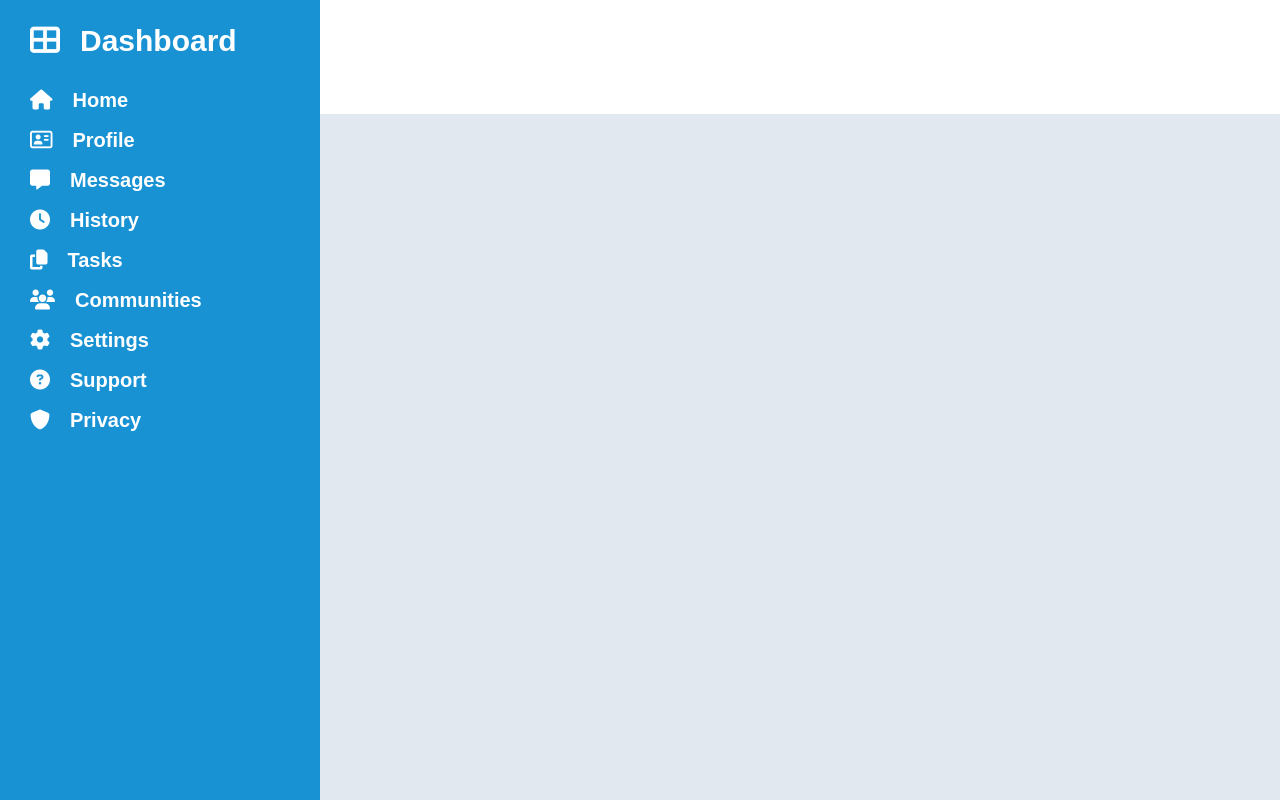
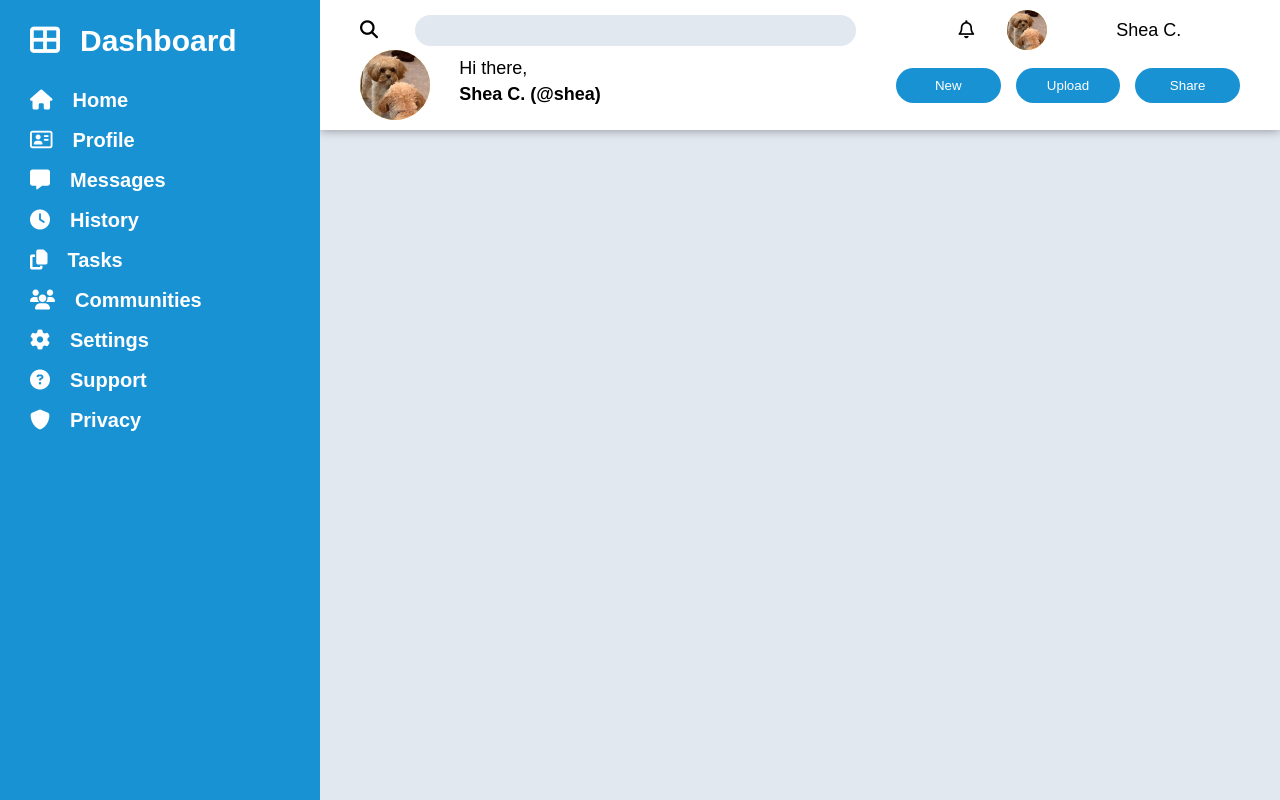
Before and after one commit to sheacronin/admin-dashboard, a plain HTML site: page index.html in a window 1280 px wide. Drawn offline with Linux system fonts and the light colour scheme.

Commit message:
Style header

```diff
--- a/index.html
+++ b/index.html
@@ -28,7 +28,28 @@
                 <li><a href="#"><i class="fa-solid fa-shield-blank"></i>Privacy</a></li>
             </ul>
         </aside>
-        <header></header>
+
+        <header>
+            <div class="searchbar">
+                <i class="fa-solid fa-magnifying-glass"></i>
+                <input type="search" name="search" id="search">
+            </div>
+            <div class="user-info">
+                <i class="fa-regular fa-bell"></i>
+                <img src="images/dog.PNG" alt="">
+                <p>Shea C.</p>
+            </div>
+            <div class="user-greeting">
+                <img src="images/dog.PNG" alt="">
+                <p class="hi">Hi there,</p>
+                <p class="user-name">Shea C. (@shea)</p>
+            </div>
+            <div class="post-buttons">
+                <button type="button">New</button>
+                <button type="button">Upload</button>
+                <button type="button">Share</button>
+            </div>
+        </header>
         <main></main>
     </div>
 </body>
--- a/styles/style.scss
+++ b/styles/style.scss
@@ -17,6 +17,10 @@ body {
     font-family: sans-serif;
 }
 
+button:hover {
+    cursor: pointer;
+}
+
 .container {
     display: grid;
     grid-template-columns: 1fr 3fr;
@@ -31,6 +35,7 @@ body {
         align-items: start;
         justify-items: start;
         grid-template-rows: 1fr 3fr 6fr;
+        z-index: 2;
 
         h1 {
             font-size: 30px;
@@ -58,6 +63,83 @@ body {
     header {
         background-color: $white;
         grid-column: 2 / -1;
+        box-shadow: 0 0 10px rgba($color: #000000, $alpha: 0.4);
+        z-index: 1;
+        font-size: 18px;
+        display: grid;
+        grid-template-columns: 1.5fr 1fr;
+        align-items: center;
+        padding: 10px 0;
+
+        > div {
+            padding: 0 40px;
+        }
+
+        img {
+            border-radius: 50%;
+            background-color: $secondary-color;
+        }
+
+        .searchbar {
+            display: grid;
+            grid-template-columns: 1fr 8fr;
+            align-items: center;
+
+            input {
+                border: none;
+                background-color: $grey;
+                border-radius: 20px;
+                padding: 8px 20px;
+            }
+        }
+
+        .user-info {
+            display: grid;
+            grid-template-columns: 1fr 1fr 3fr;
+            justify-items: center;
+            align-items: center;
+
+            img {
+                width: 40px;
+                height: 40px;
+            }
+        }
+
+        .post-buttons {
+            display: grid;
+            grid-template-columns: repeat(3, 1fr);
+            gap: 15px;
+            padding-left: 0;
+
+            button {
+                background-color: $accent-color;
+                color: $white;
+                border: none;
+                padding: 10px;
+                border-radius: 30px;
+            }
+        }
+
+        .user-greeting {
+            display: grid;
+            grid-template-columns: 1fr 4fr;
+
+            img {
+                width: 70px;
+                height: 70px;
+                grid-row: 1 / span 2;
+            }
+
+            .hi {
+                align-self: center;
+            }
+
+            .user-name {
+                grid-column: 2 / -1;
+                font-weight: bold;
+                align-self: start;
+            }
+        }
     }
 
     main {
```
Also changed, not shown: images/dog.PNG (added), styles/style.css, 1 other file.
